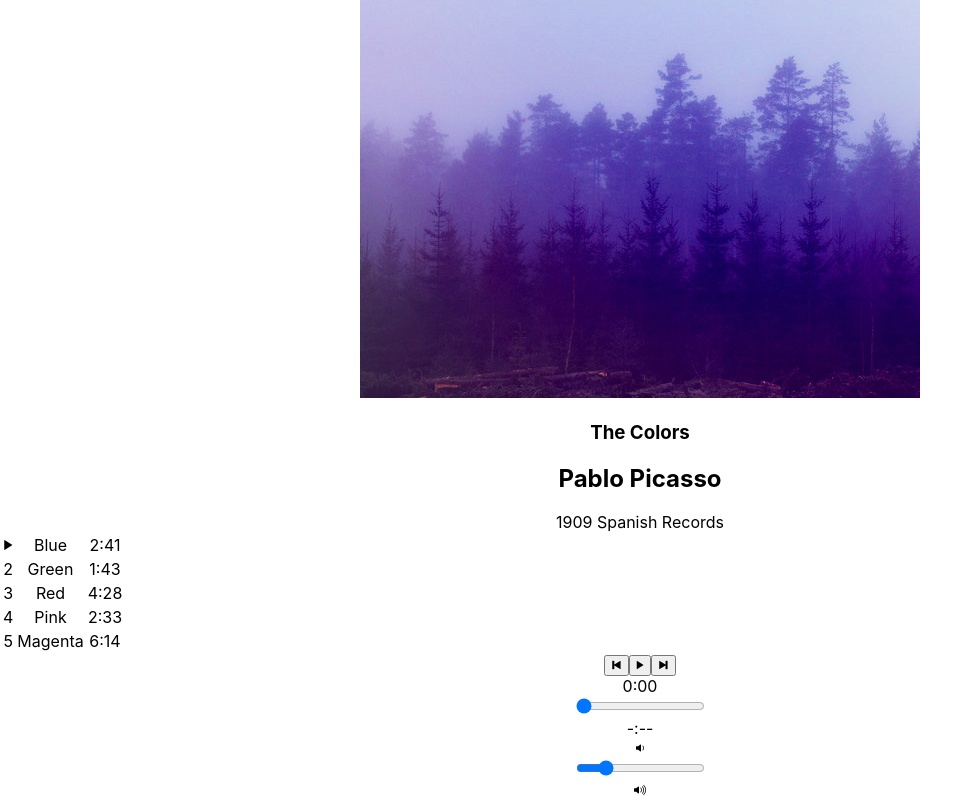
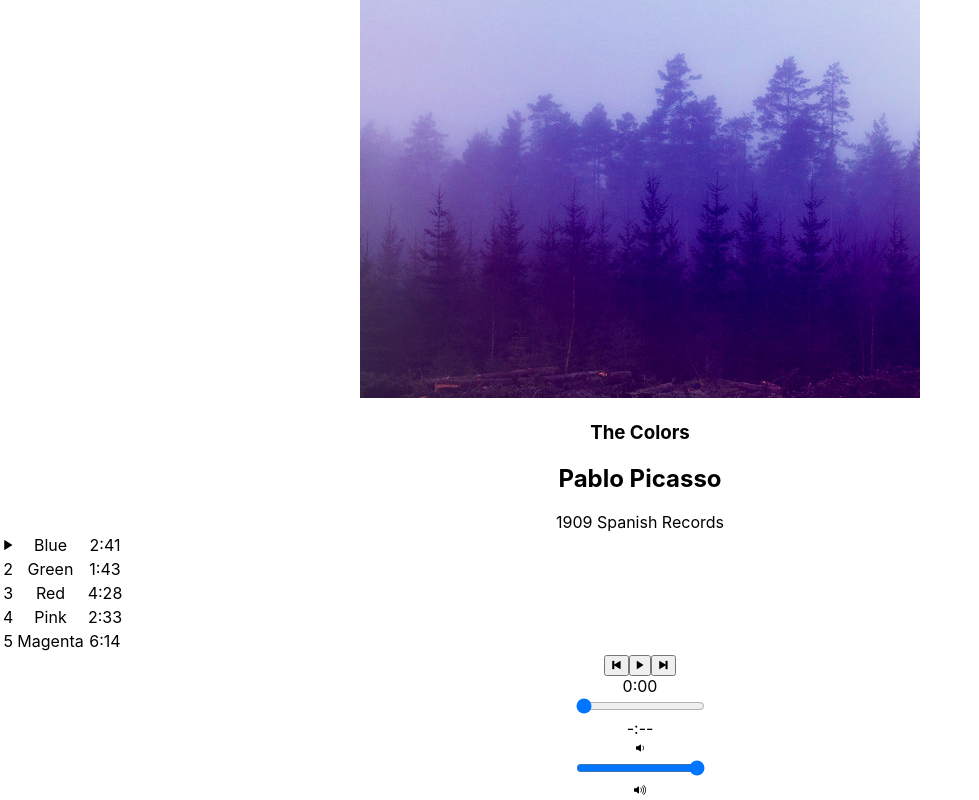
Before and after one commit to joshuadconrad/bloc-jams-react, a React (Create React App) app: page /album/the-colors in a window 1280 px wide. Shown: the part 264-1064 px from the top of the page, without its empty margins (0-979 px from the left). Built offline with nearby package versions, Linux system fonts and the light colour scheme.

Commit message:
Assignment 2761 Complete

```diff
--- a/src/components/Album.js
+++ b/src/components/Album.js
@@ -19,7 +19,7 @@ class Album extends Component {
       duration: album.songs[0].duration,
       isPlaying: false,
       hoveredSong: null,
-      volume: 0.2
+      volume: "0.5"
     };
 
     this.audioElement = document.createElement('audio');
@@ -147,7 +147,7 @@ class Album extends Component {
  }
 
  handleVolumeChange(e) {
-   const newVolume = e.target.value;
+   const newVolume =  e.target.value;
    this.audioElement.volume = newVolume;
    this.setState({ volume: newVolume });
  }
@@ -187,7 +187,7 @@ class Album extends Component {
         currentSong={this.state.currentSong}
         currentTime={this.audioElement.currentTime}
         duration={this.audioElement.duration}
-        volume={this.state.volume}
+        volume={this.audioElement.volume}
         handleSongClick={() => this.handleSongClick(this.state.currentSong)}
         handlePrevClick={() => this.handlePrevClick()}
         handleNextClick={() => this.handleNextClick()}
@@ -201,5 +201,4 @@ class Album extends Component {
   }
 }
 
-
 export default Album;
--- a/src/components/PlayerBar.js
+++ b/src/components/PlayerBar.js
@@ -37,7 +37,7 @@ class PlayerBar extends Component {
             max="1"
             min="0"
             step="0.01"
-            onchange={this.props.handleVolumeChange}
+            onChange={this.props.handleVolumeChange}
           />
           <div className="icon ion-ios-volume-high"></div>
         </section>
```
